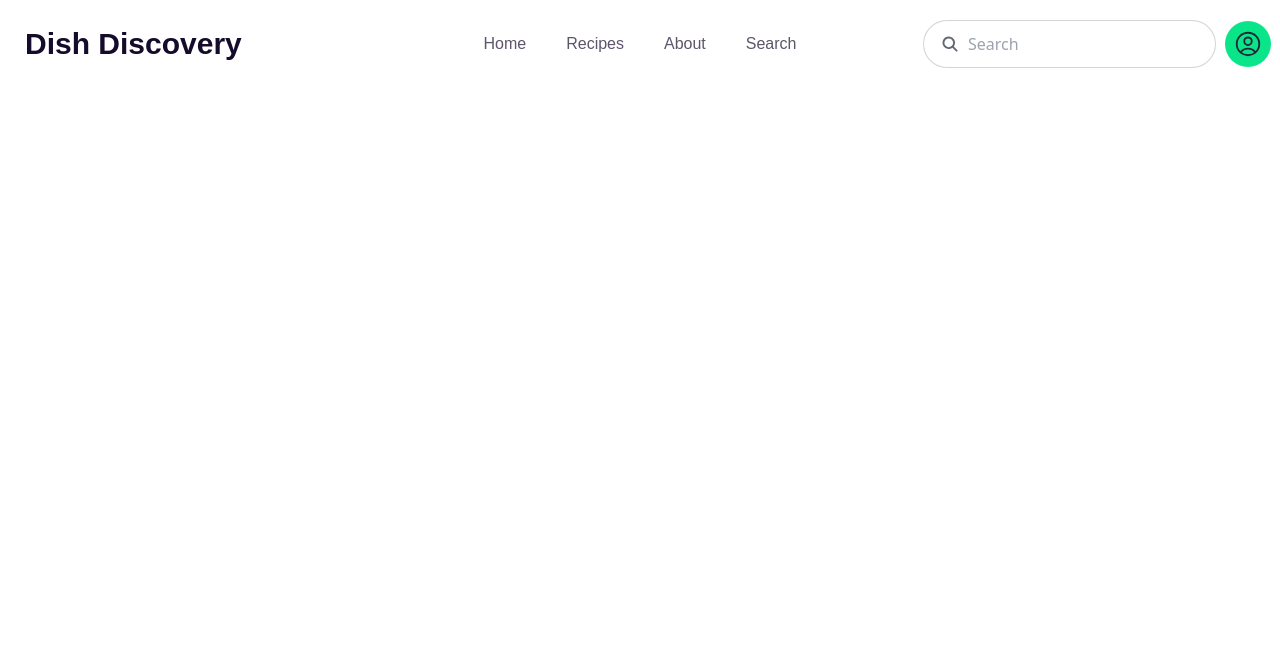
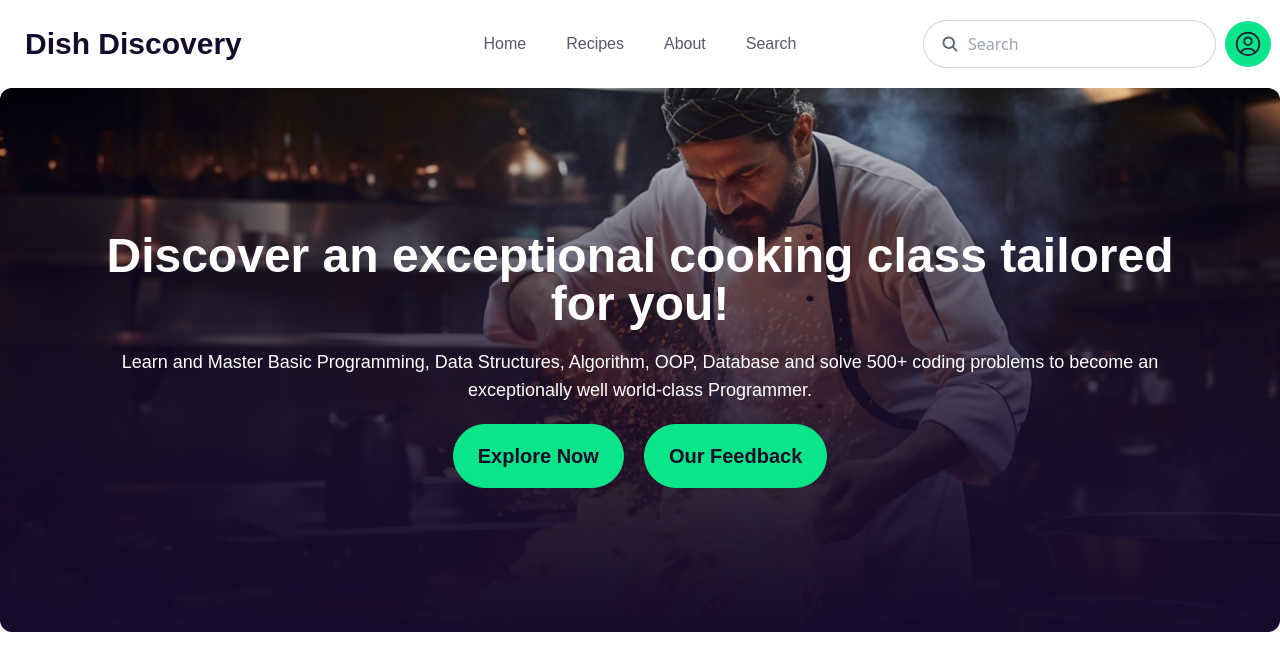
Before and after one commit to Shahriar-Hossain-Alvi/dish-discovery, a React (Vite) app: page / in a window 1280 px wide. Shown: the top 670 px of the page. Built offline with nearby package versions, Linux system fonts and the light colour scheme.

Commit message:
banner part done

```diff
--- a/src/App.jsx
+++ b/src/App.jsx
@@ -1,4 +1,5 @@
 import './App.css'
+import Banner from './components/Banner/Banner'
 import Header from './components/Header/Header'
 
 function App() {
@@ -6,6 +7,7 @@ function App() {
   return (
     <>
       <Header></Header>
+      <Banner></Banner>
     </>
   )
 }
--- /dev/null
+++ b/src/components/Banner/Banner.css
@@ -0,0 +1,5 @@
+.banner-img{
+    background-repeat: no-repeat;
+    background-size: cover;
+    background: linear-gradient(0deg, rgba(21, 11, 43, 0.90) 0%, rgba(21, 11, 43, 0.00) 100%), url('../../assets/images/banner.png') lightgray 0px -18.896px / 100% 123.31% no-repeat;
+}
--- /dev/null
+++ b/src/components/Banner/Banner.jsx
@@ -0,0 +1,22 @@
+import './Banner.css'
+const Banner = () => {
+    return (
+        <div className="container mx-auto mb-24">
+            <div className="hero rounded-xl banner-img">
+                <div className="hero-content text-center text-neutral-content">
+                    <div className='py-32 px-20 space-y-5'>
+                        <h1 className="text-white lexend text-5xl font-bold">Discover an exceptional cooking class tailored for you!</h1>
+                        <p className="text-white lexend text-lg">Learn and Master Basic Programming, Data Structures, Algorithm, OOP, Database and solve 500+ coding problems to become an exceptionally well world-class Programmer.</p>
+                        <div className='space-x-5'>
+                            <button className='btn btn-lg rounded-full bg-[#0BE58A] text-[#150B2B] lexend text-xl font-semibold border border-[#0BE58A] hover:bg-transparent hover:border-white hover:text-white'>Explore Now</button>
+
+                            <button className='btn btn-lg rounded-full bg-[#0BE58A] text-[#150B2B] lexend text-xl font-semibold border border-[#0BE58A] hover:bg-transparent hover:border-white hover:text-white'>Our Feedback</button>
+                        </div>
+                    </div>
+                </div>
+            </div>
+        </div>
+    );
+};
+
+export default Banner;
```
Also changed, not shown: src/assets/images/banner.png (added).
